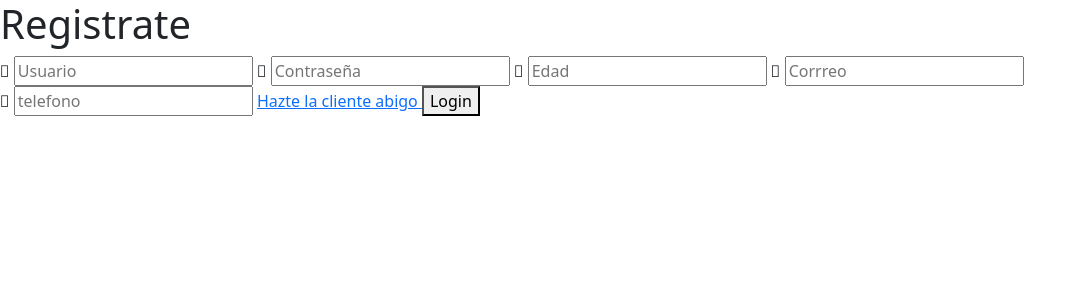
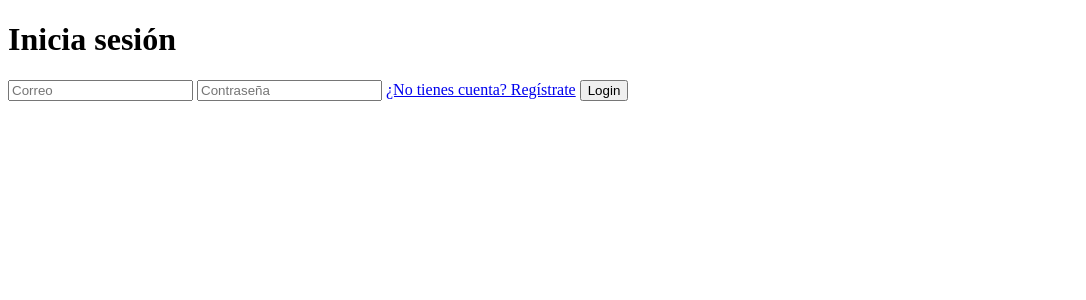
Before and after one commit to NicolasLizama/Django, a Django app: page / in a window 1280 px wide. Shown: the top 300 px of the page, without its empty margins (0-1086 px from the left). Run offline with Django 5.2, Linux system fonts and the light colour scheme; some libraries are stand-ins or nearby versions.

Commit message:
autentificacion de usuario firebase completa

```diff
--- /dev/null
+++ b/lazarus/core/templates/login.html
@@ -0,0 +1 @@
+<h1>fallaste bro</h1>
--- /dev/null
+++ b/lazarus/core/templates/oficial.html
@@ -0,0 +1 @@
+<h1>Entraste a la pagina wena </h1>
--- a/lazarus/core/templates/pag.html
+++ b/lazarus/core/templates/pag.html
@@ -1,48 +1,25 @@
 <!doctype html>
-<html lang="en">
+<html lang="es">
   <head>
     <meta charset="utf-8">
     <meta name="viewport" content="width=device-width, initial-scale=1">
-    <title>Inicio seccion</title>
-    {% load static %}
-    <link href="{% static 'core/'%}https://cdn.jsdelivr.net/npm/bootstrap@5.3.0-alpha3/dist/css/bootstrap.min.css" rel="stylesheet" integrity="sha384-KK94CHFLLe+nY2dmCWGMq91rCGa5gtU4mk92HdvYe+M/SXH301p5ILy+dN9+nJOZ" crossorigin="anonymous">
-    <link rel="stylesheet" href="{% static 'core/'%}https://cdnjs.cloudflare.com/ajax/libs/font-awesome/6.4.0/css/all.min.css">
-    <link rel="stylesheet" href="{% static 'core/'%}css/styloGerman.css">
+    <title>Inicio sesión</title>
   </head>
   <body>
-    <script src="https://cdn.jsdelivr.net/npm/bootstrap@5.3.0-alpha3/dist/js/bootstrap.bundle.min.js" integrity="sha384-ENjdO4Dr2bkBIFxQpeoTz1HIcje39Wm4jDKdf19U8gI4ddQ3GYNS7NTKfAdVQSZe" crossorigin="anonymous"></script>
-    <form action="">
-        <h1 class="titulo">Registrate</h1>
-        <label for="">
-            <i class="fa-sharp fa-solid fa-user-secret"></i>
-            <input placeholder="Usuario" type="text" id="username" required>
+    <form action="/ingresar/" method="POST">
+        {% csrf_token %}
+        <h1 class="titulo">Inicia sesión</h1>
 
+        <label for="email">
+            <input name="email" placeholder="Correo" type="text" id="email" required>
         </label>
-        <label for="">
-            <i class="fa-solid fa-key"></i>
-            <input placeholder="Contraseña" type="password" id="contraseña" required>
 
+        <label for="password">
+            <input name="password" placeholder="Contraseña" type="password" id="password" required>
         </label>
-        <label for="">
-          <i class="fa-solid fa-key"></i>
-          <input placeholder="Edad"  type="number" id="edad" required>
 
-      </label>
-      <label for="">
-        <i class="fa-solid fa-key"></i>
-        <input placeholder="Corrreo" type="text" id="Correo" required>
-
-    </label>
-    <label for="">
-      <i class="fa-solid fa-key"></i>
-      <input placeholder="telefono" type="number" id="telefono" required>
-
-  </label>
-
-        <a href="#"  class="link"> Hazte la cliente abigo </a>
-
-        <button id="button" onclick=" validarCampos() ; login()">Login  </button>
+        <a href="#" class="link">¿No tienes cuenta? Regístrate</a>
+        <button type="submit" id="button">Login</button>
     </form>
-    <script src="{% static 'core/'%}js/Login.js"></script>
   </body>
 </html>
--- a/lazarus/core/views.py
+++ b/lazarus/core/views.py
@@ -1,5 +1,36 @@
 from django.shortcuts import render
+import pyrebase
+
+config = {
+     'apiKey': "AIzaSyDOK385X7jO5D_16i1EcjnIBpDwVOZhDwc",
+     'authDomain': "lazarusdb-d37a9.firebaseapp.com",
+     'projectId': "lazarusdb-d37a9",
+     'storageBucket': "lazarusdb-d37a9.firebasestorage.app",
+     'messagingSenderId': "245173338005",
+     'appId': "1:245173338005:web:54ff73c8920d358558409c",
+     'measurementId': "G-4STFMWRSQY",
+     'databaseURL': ""
+   };
+
+firebase= pyrebase.initialize_app(config)
+authe= firebase.auth()
+database= firebase.database()
 
 # Create your views here.
 def paginator(request):
+    #wea= database.child('users').child('users').get().val()
     return render(request, 'pag.html')
+
+def paginatorfail(request):
+    return render(request, 'login.html')
+
+def ingresar(request):
+    email = request.POST.get('email')
+    password = request.POST.get('password')
+    try:
+      user = authe.sign_in_with_email_and_password(email,password)
+    except:
+       message ="ta malo con lo que existe"
+       return render(request, "oficial.html", {"correo": email})
+
+    return render(request,"oficial.html")
--- a/lazarus/lazarus/urls.py
+++ b/lazarus/lazarus/urls.py
@@ -20,5 +20,7 @@ from core import views
 
 urlpatterns = [
     path('admin/', admin.site.urls),
-    path('', views.paginator)
+    path('', views.paginator),
+    path('fail/', views.paginatorfail),
+    path('ingresar/', views.ingresar)
 ]
```
Also changed, not shown: lazarus/core/static/css/style.css (added), lazarus/core/static/js/log.js (added).
